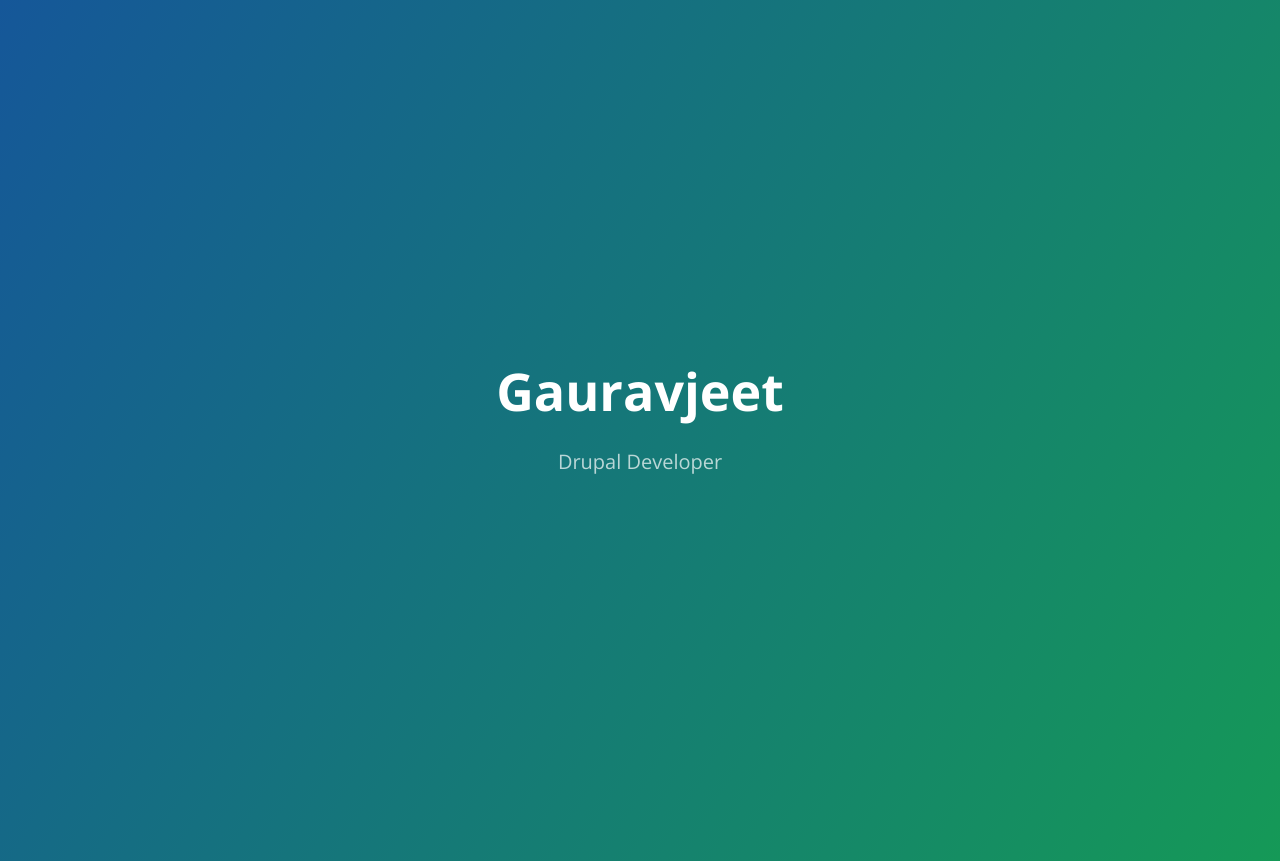
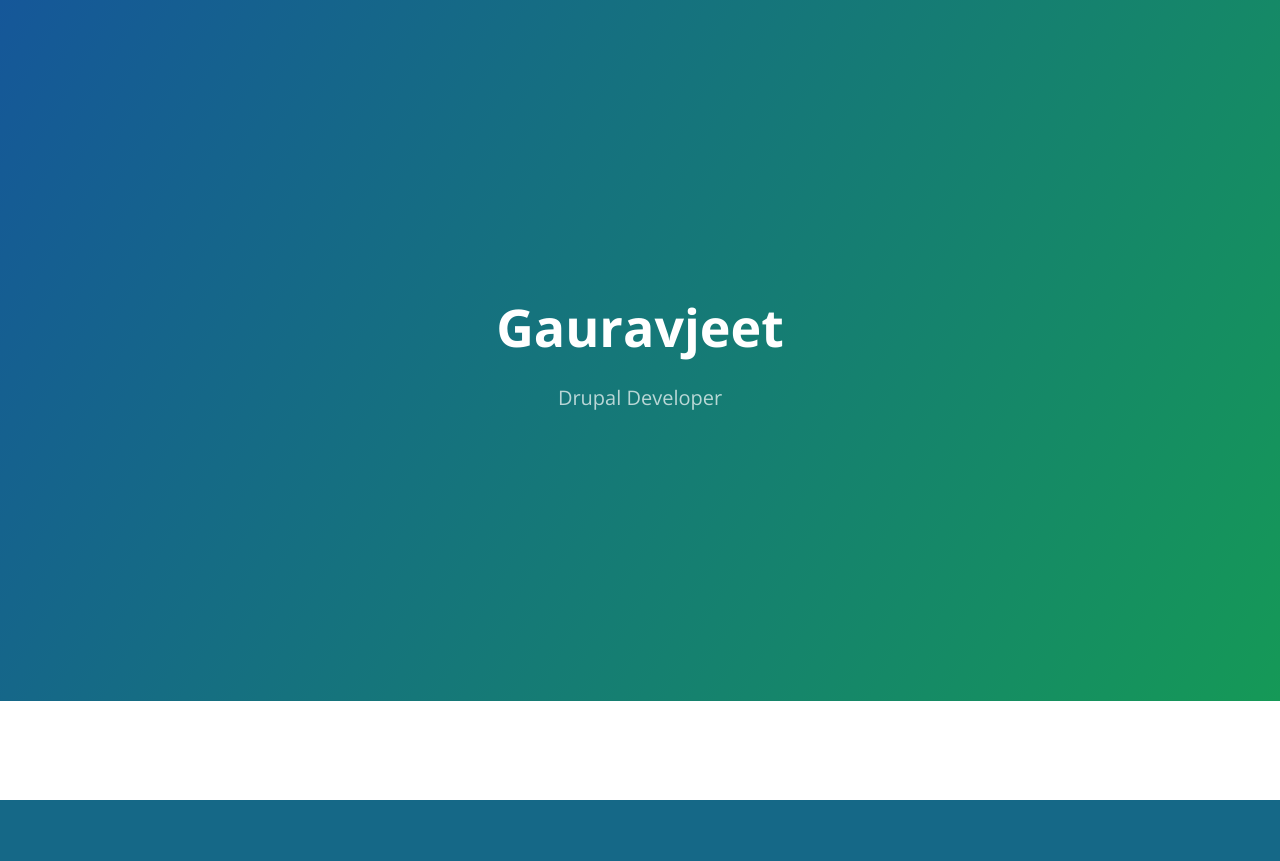
Before and after one commit to gauravjeet/gauravjeet.github.io, a PHP site: page / in a window 1280 px wide. After the commit the page ends 800 px from the top, so only its background shows below. Run offline with PHP 8.4, Linux system fonts and the light colour scheme.

Commit message:
test info check

```diff
--- a/stylesheets/stylesheet.css
+++ b/stylesheets/stylesheet.css
@@ -61,7 +61,7 @@
 
 @media screen and (min-width: 64em) {
   .page-header {
-    padding: 22rem 15rem; } }
+    padding: 17.995rem 15rem 16em; } }
 
 @media screen and (min-width: 42em) and (max-width: 63em) {
   .page-header {
```
